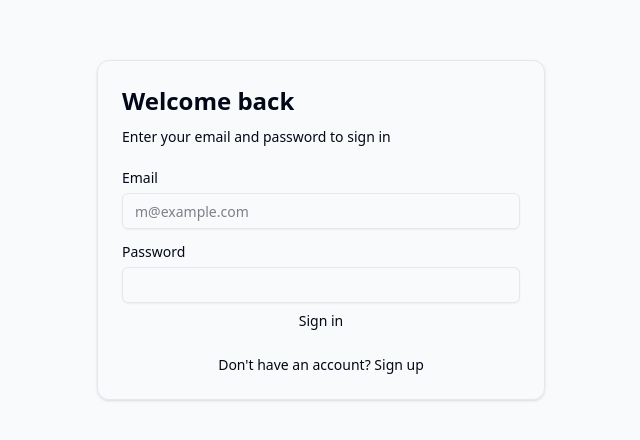
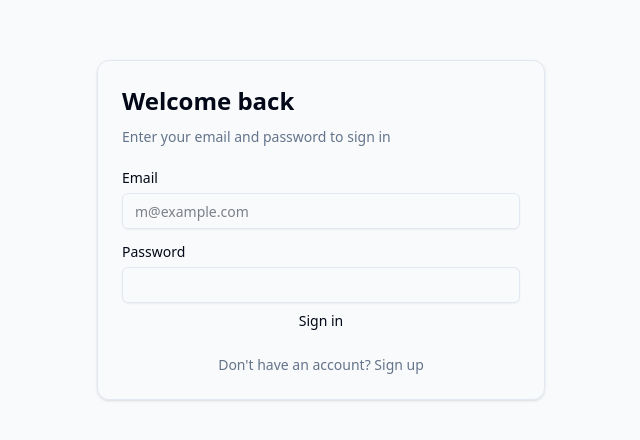
Before and after one commit to jukemori/goal-pilot, a Next.js app: page /login in a window 1280 px wide. Shown: the part 170-610 px from the top of the page, without its empty margins (319-959 px from the left). Built offline with nearby package versions, Linux system fonts and the light colour scheme; no server answers.

Commit message:
fix: Add explicit color overrides for better text contrast and visibility

```diff
--- a/app/globals.css
+++ b/app/globals.css
@@ -66,4 +66,26 @@
     color: hsl(var(--foreground));
     font-feature-settings: "rlig" 1, "calt" 1;
   }
+
+  /* Ensure text is always visible with good contrast */
+  h1, h2, h3, h4, h5, h6 {
+    color: hsl(var(--foreground));
+  }
+
+  p, span, div {
+    color: hsl(var(--foreground));
+  }
+
+  /* Override any potential low-contrast colors */
+  .text-gray-500 {
+    color: rgb(107 114 128) !important;
+  }
+
+  .text-gray-600 {
+    color: rgb(75 85 99) !important;
+  }
+
+  .text-muted-foreground {
+    color: hsl(var(--muted-foreground)) !important;
+  }
 }
```
